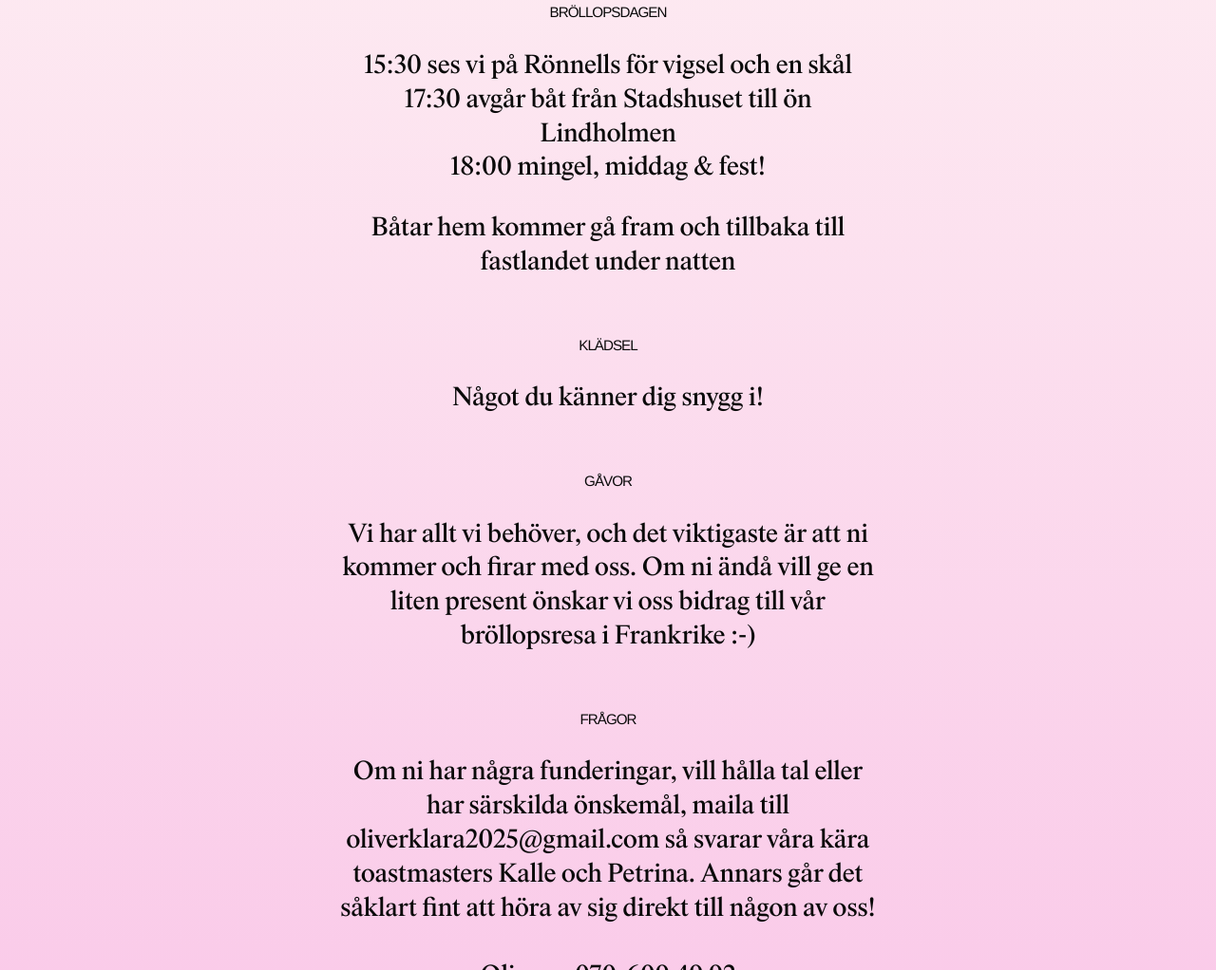
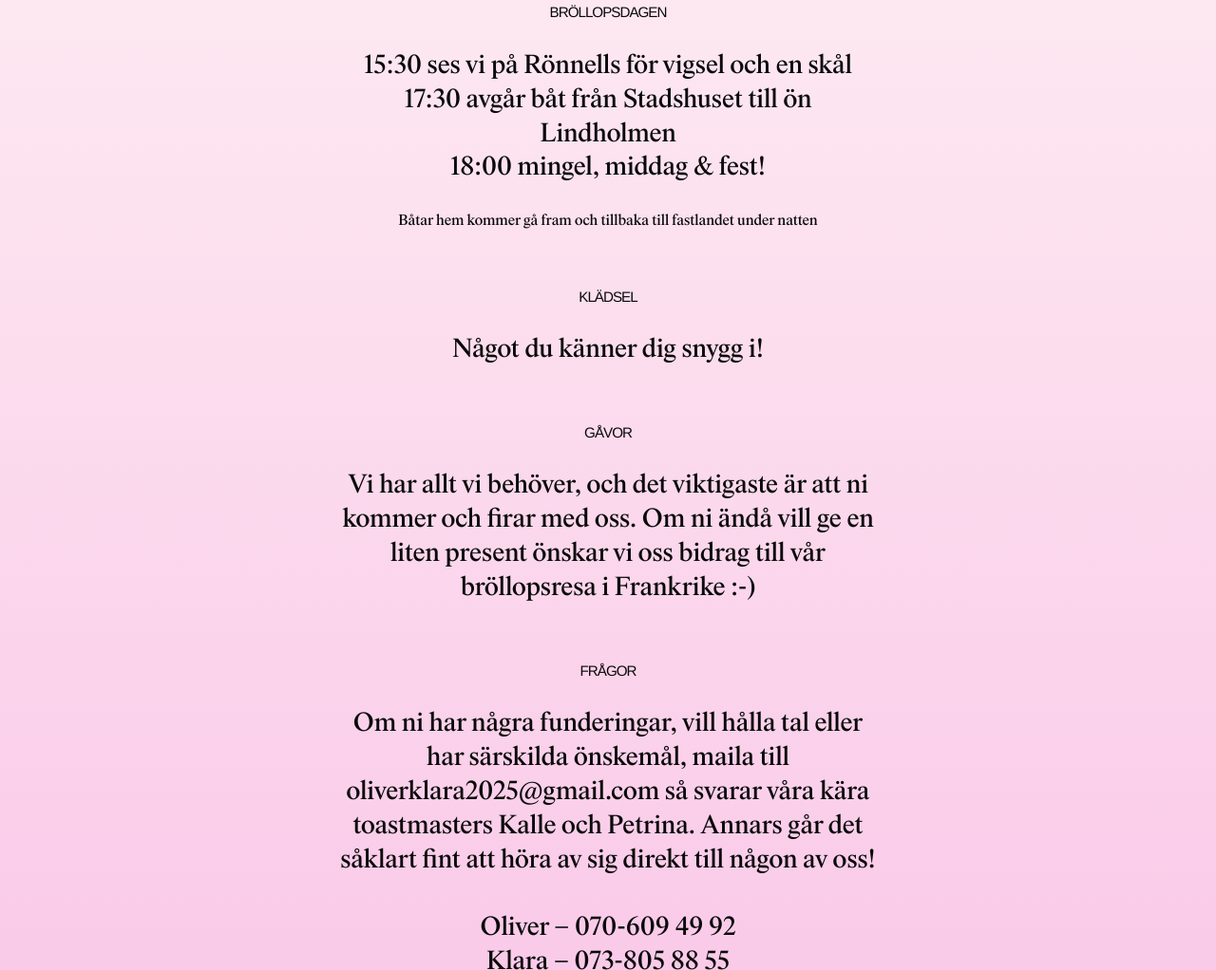
Before and after one commit to olivernordlund/olivernordlund.github.io, a plain HTML site: page update.html in a window 1280 px wide. Shown: the part 1666-2688 px from the top of the page at 95% size. Drawn offline with nearby package versions, Linux system fonts and the light colour scheme; files whose address does not match are found by name.

Commit message:
Update update.html

```diff
--- a/update.html
+++ b/update.html
@@ -42,7 +42,7 @@
                 <p class="text-center">15:30 ses vi på Rönnells för vigsel och en skål<br>
                 17:30 avgår båt från Stadshuset till ön Lindholmen<br>
                 18:00 mingel, middag & fest!<br></p>
-                <p class="text-center">Båtar hem kommer gå fram och tillbaka till fastlandet under natten</p>
+                <p class="text-small text-center">Båtar hem kommer gå fram och tillbaka till fastlandet under natten</p>
             </div>
 
              <div class="narrow spacing-s">
```
